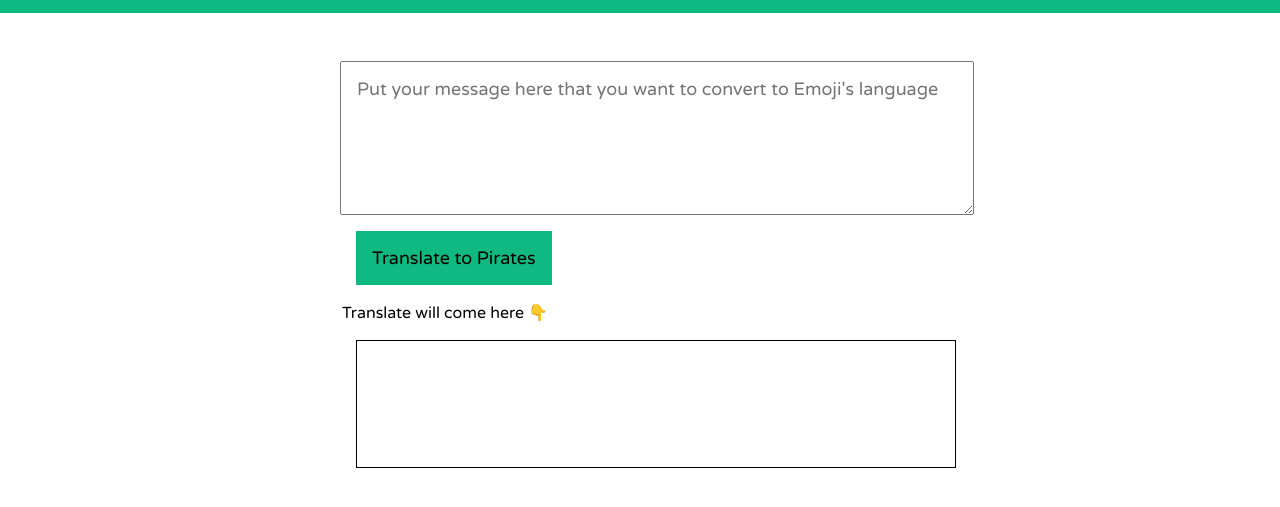
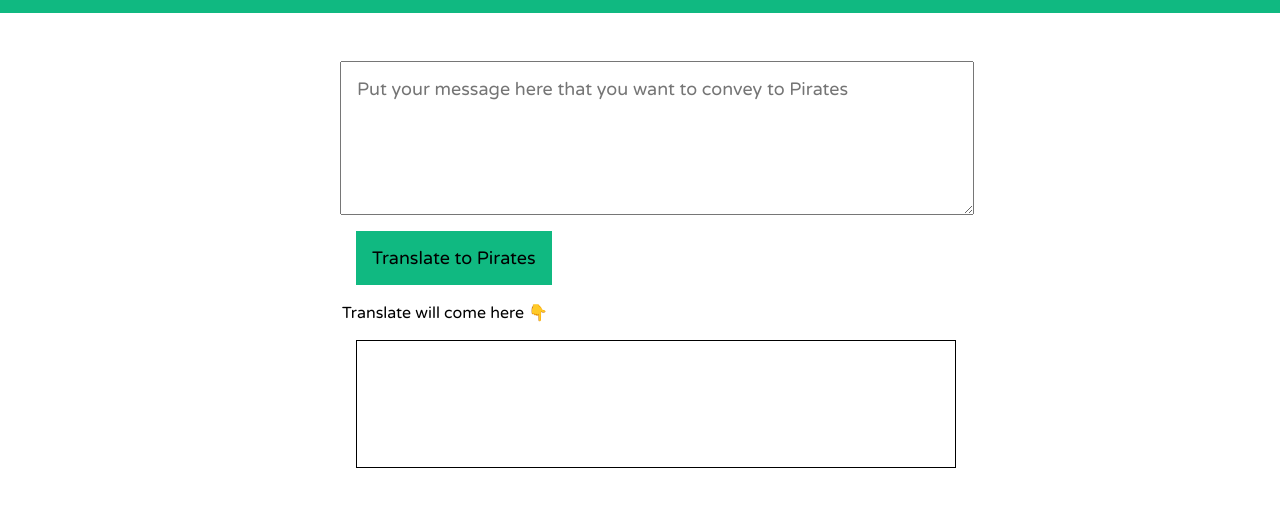
Before and after one commit to 07pranita/fun-translator-app, a plain HTML site: page pirates.html in a window 1280 px wide. Shown: the part 111-618 px from the top of the page. Drawn offline with Linux system fonts and the light colour scheme.

Commit message:
correction: value of an attribute

```diff
--- a/pirates.html
+++ b/pirates.html
@@ -27,7 +27,7 @@
     </nav>
 
     <main>
-        <textarea id="txt-input" placeholder="Put your message here that you want to convert to Emoji's language"></textarea>
+        <textarea id="txt-input" placeholder="Put your message here that you want to convey to Pirates"></textarea>
         <button class="btn-translate">Translate to Pirates</button>
         <div class="txt">Translate will come here 👇</div>
         <div class="output"></div>
```
